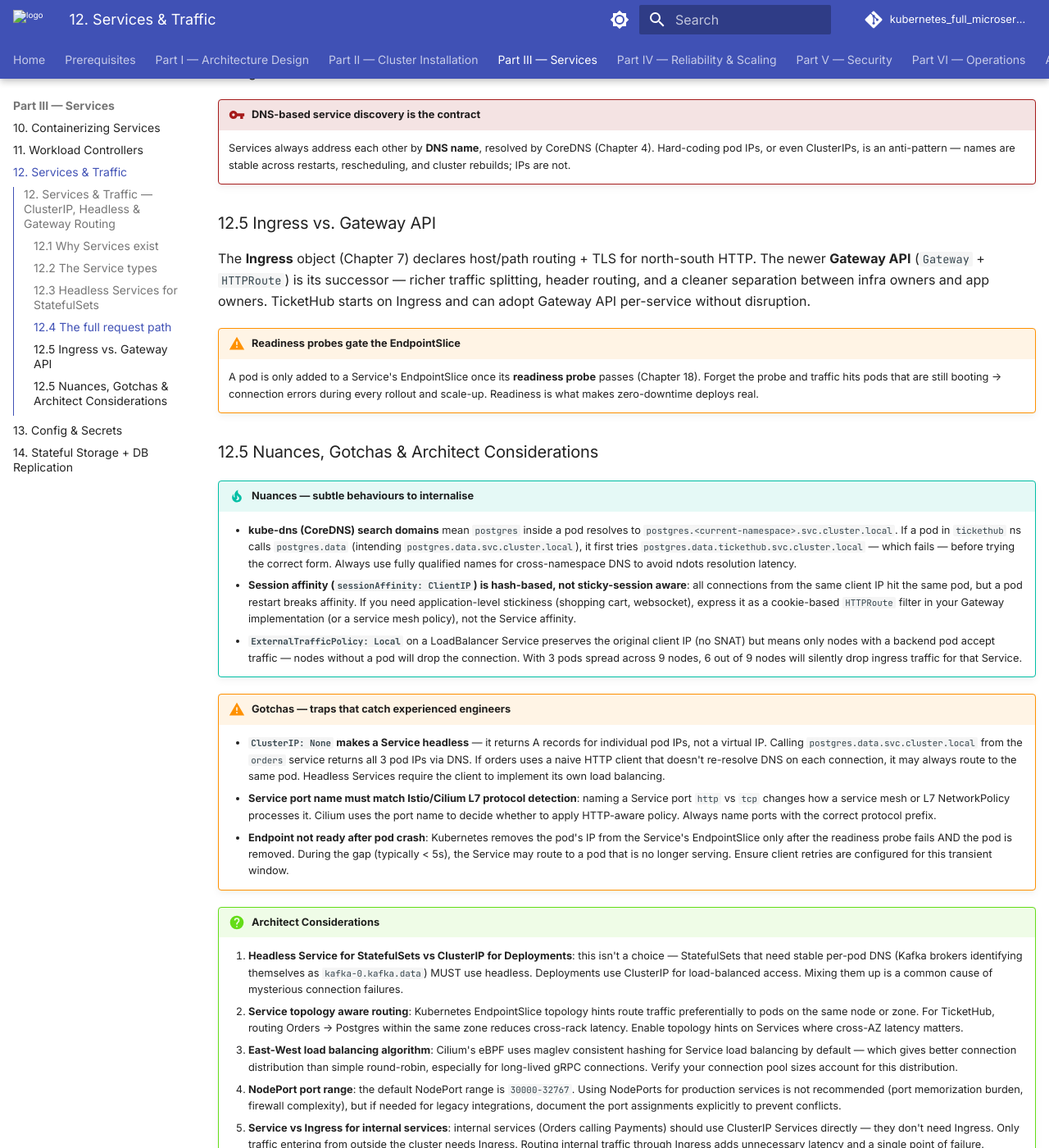
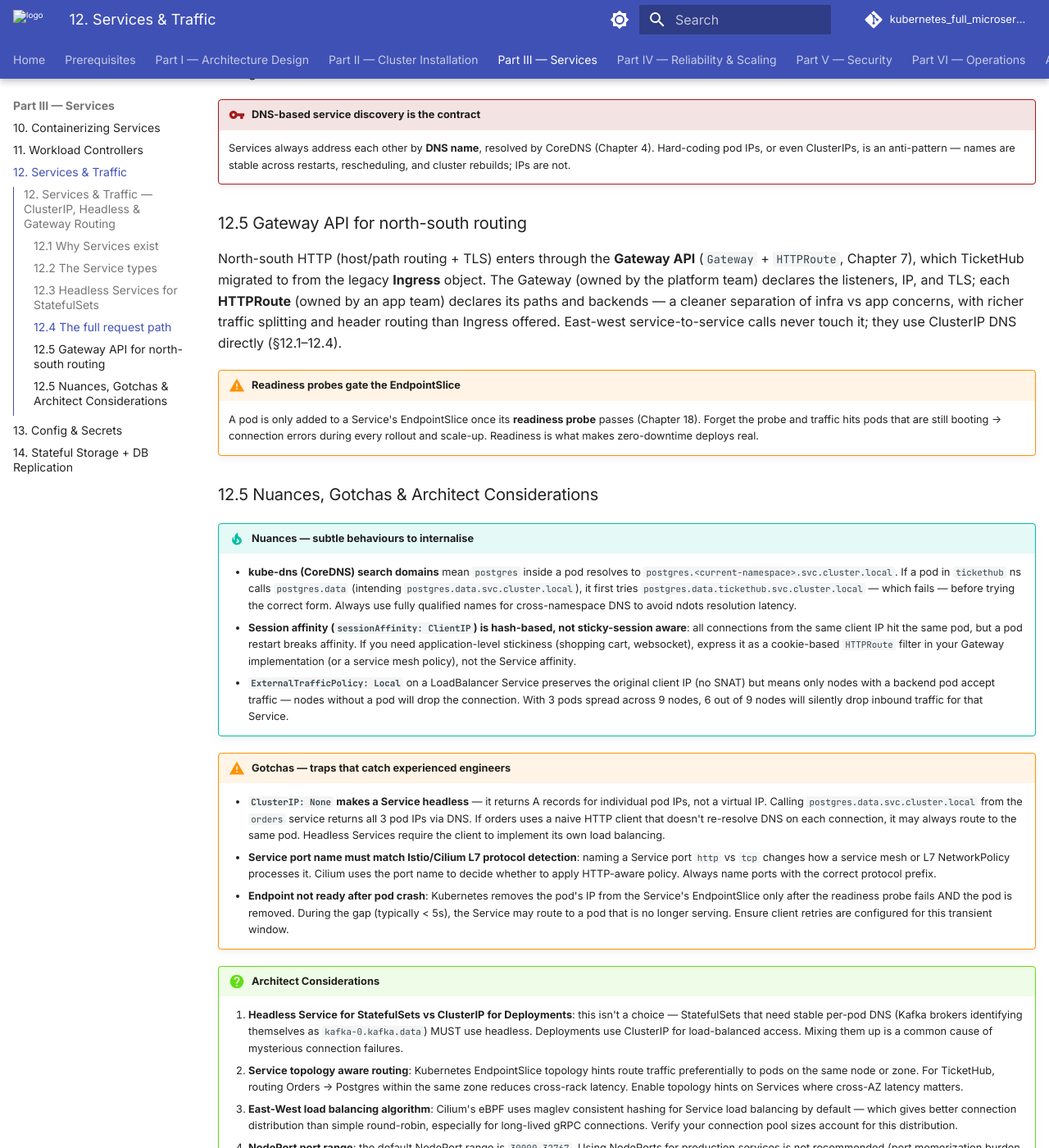
Before and after one commit to karthikb35/kubernetes_full_microservices, an MkDocs documentation site: the page built from docs/12-services-traffic.md, in a window 1280 px wide and 1400 px high, scrolled down 2587 px. Shown: the whole window at 82% size. Built offline with MkDocs 1.6.1 and Material for MkDocs 9.7.7, drawn with Linux system fonts in a browser that asks for light colours; comment, search, counter and statistics services are not loaded; some of the changed text lies outside the part shown.

Commit message:
Fix remaining north-south edge references to Ingress
Rewrite Ch 12 s12.5 to describe Gateway API as the current north-south path (was still framed as 'TicketHub starts on Ingress'). Update edge references in chapters 3, 4, 12, front-matter TOC, repo README, and diagrams.py (namespace/app-of-apps/service-type/palette labels). Sync enrich_docs.py. NetworkPolicy 'ingress' usages left unchanged.

```diff
--- a/docs/12-services-traffic.md
+++ b/docs/12-services-traffic.md
@@ -101,9 +101,9 @@ Locally, you override them to point at whatever port your services are running o
     Hard-coding pod IPs, or even ClusterIPs, is an anti-pattern — names are stable across
     restarts, rescheduling, and cluster rebuilds; IPs are not.
 
-### 12.5 Ingress vs. Gateway API
+### 12.5 Gateway API for north-south routing
 
-The **Ingress** object (Chapter 7) declares host/path routing + TLS for north-south HTTP. The newer **Gateway API** (`Gateway` + `HTTPRoute`) is its successor — richer traffic splitting, header routing, and a cleaner separation between infra owners and app owners. TicketHub starts on Ingress and can adopt Gateway API per-service without disruption.
+North-south HTTP (host/path routing + TLS) enters through the **Gateway API** (`Gateway` + `HTTPRoute`, Chapter 7), which TicketHub migrated to from the legacy **Ingress** object. The Gateway (owned by the platform team) declares the listeners, IP, and TLS; each **HTTPRoute** (owned by an app team) declares its paths and backends — a cleaner separation of infra vs app concerns, with richer traffic splitting and header routing than Ingress offered. East-west service-to-service calls never touch it; they use ClusterIP DNS directly (§12.1–12.4).
 
 !!! warning "Readiness probes gate the EndpointSlice"
     A pod is only added to a Service's EndpointSlice once its **readiness probe** passes
@@ -117,7 +117,7 @@ The **Ingress** object (Chapter 7) declares host/path routing + TLS for north-so
 !!! tip "Nuances — subtle behaviours to internalise"
     - **kube-dns (CoreDNS) search domains** mean `postgres` inside a pod resolves to `postgres.<current-namespace>.svc.cluster.local`. If a pod in `tickethub` ns calls `postgres.data` (intending `postgres.data.svc.cluster.local`), it first tries `postgres.data.tickethub.svc.cluster.local` — which fails — before trying the correct form. Always use fully qualified names for cross-namespace DNS to avoid ndots resolution latency.
     - **Session affinity (`sessionAffinity: ClientIP`) is hash-based, not sticky-session aware**: all connections from the same client IP hit the same pod, but a pod restart breaks affinity. If you need application-level stickiness (shopping cart, websocket), express it as a cookie-based `HTTPRoute` filter in your Gateway implementation (or a service mesh policy), not the Service affinity.
-    - **`ExternalTrafficPolicy: Local`** on a LoadBalancer Service preserves the original client IP (no SNAT) but means only nodes with a backend pod accept traffic — nodes without a pod will drop the connection. With 3 pods spread across 9 nodes, 6 out of 9 nodes will silently drop ingress traffic for that Service.
+    - **`ExternalTrafficPolicy: Local`** on a LoadBalancer Service preserves the original client IP (no SNAT) but means only nodes with a backend pod accept traffic — nodes without a pod will drop the connection. With 3 pods spread across 9 nodes, 6 out of 9 nodes will silently drop inbound traffic for that Service.
 
 !!! warning "Gotchas — traps that catch experienced engineers"
     - **`ClusterIP: None` makes a Service headless** — it returns A records for individual pod IPs, not a virtual IP. Calling `postgres.data.svc.cluster.local` from the `orders` service returns all 3 pod IPs via DNS. If orders uses a naive HTTP client that doesn't re-resolve DNS on each connection, it may always route to the same pod. Headless Services require the client to implement its own load balancing.
@@ -129,12 +129,12 @@ The **Ingress** object (Chapter 7) declares host/path routing + TLS for north-so
     2. **Service topology aware routing**: Kubernetes EndpointSlice topology hints route traffic preferentially to pods on the same node or zone. For TicketHub, routing Orders → Postgres within the same zone reduces cross-rack latency. Enable topology hints on Services where cross-AZ latency matters.
     3. **East-West load balancing algorithm**: Cilium's eBPF uses maglev consistent hashing for Service load balancing by default — which gives better connection distribution than simple round-robin, especially for long-lived gRPC connections. Verify your connection pool sizes account for this distribution.
     4. **NodePort port range**: the default NodePort range is `30000-32767`. Using NodePorts for production services is not recommended (port memorization burden, firewall complexity), but if needed for legacy integrations, document the port assignments explicitly to prevent conflicts.
-    5. **Service vs Ingress for internal services**: internal services (Orders calling Payments) should use ClusterIP Services directly — they don't need Ingress. Only traffic entering from outside the cluster needs Ingress. Routing internal traffic through Ingress adds unnecessary latency and a single point of failure.
+    5. **Service vs Gateway for internal services**: internal services (Orders calling Payments) should use ClusterIP Services directly — they don't need the Gateway. Only traffic entering from outside the cluster goes through the Gateway. Routing internal traffic through the edge Gateway adds unnecessary latency and a single point of failure.
 
 !!! success "Chapter 12 checklist"
     - Every service exposed as a **ClusterIP**; services call each other by **DNS name**.
     - StatefulSets front a **headless** Service for stable per-pod DNS.
-    - Only the **Ingress controller** is a `LoadBalancer` (via MetalLB).
+    - Only the **Gateway**'s Service is a `LoadBalancer` (via MetalLB).
     - **Readiness probes** defined so only Ready pods receive traffic.
     - No raw pod IPs or ClusterIPs hard-coded anywhere.
 
--- a/enrich_docs.py
+++ b/enrich_docs.py
@@ -264,7 +264,7 @@ ENRICHMENTS: dict[str, dict] = {
   nuances="""\
 - **kube-dns (CoreDNS) search domains** mean `postgres` inside a pod resolves to `postgres.<current-namespace>.svc.cluster.local`. If a pod in `tickethub` ns calls `postgres.data` (intending `postgres.data.svc.cluster.local`), it first tries `postgres.data.tickethub.svc.cluster.local` — which fails — before trying the correct form. Always use fully qualified names for cross-namespace DNS to avoid ndots resolution latency.
 - **Session affinity (`sessionAffinity: ClientIP`) is hash-based, not sticky-session aware**: all connections from the same client IP hit the same pod, but a pod restart breaks affinity. If you need application-level stickiness (shopping cart, websocket), express it as a cookie-based `HTTPRoute` filter in your Gateway implementation (or a service mesh policy), not the Service affinity.
-- **`ExternalTrafficPolicy: Local`** on a LoadBalancer Service preserves the original client IP (no SNAT) but means only nodes with a backend pod accept traffic — nodes without a pod will drop the connection. With 3 pods spread across 9 nodes, 6 out of 9 nodes will silently drop ingress traffic for that Service.""",
+- **`ExternalTrafficPolicy: Local`** on a LoadBalancer Service preserves the original client IP (no SNAT) but means only nodes with a backend pod accept traffic — nodes without a pod will drop the connection. With 3 pods spread across 9 nodes, 6 out of 9 nodes will silently drop inbound traffic for that Service.""",
   gotchas="""\
 - **`ClusterIP: None` makes a Service headless** — it returns A records for individual pod IPs, not a virtual IP. Calling `postgres.data.svc.cluster.local` from the `orders` service returns all 3 pod IPs via DNS. If orders uses a naive HTTP client that doesn't re-resolve DNS on each connection, it may always route to the same pod. Headless Services require the client to implement its own load balancing.
 - **Service port name must match Istio/Cilium L7 protocol detection**: naming a Service port `http` vs `tcp` changes how a service mesh or L7 NetworkPolicy processes it. Cilium uses the port name to decide whether to apply HTTP-aware policy. Always name ports with the correct protocol prefix.
@@ -274,7 +274,7 @@ ENRICHMENTS: dict[str, dict] = {
 2. **Service topology aware routing**: Kubernetes EndpointSlice topology hints route traffic preferentially to pods on the same node or zone. For TicketHub, routing Orders → Postgres within the same zone reduces cross-rack latency. Enable topology hints on Services where cross-AZ latency matters.
 3. **East-West load balancing algorithm**: Cilium's eBPF uses maglev consistent hashing for Service load balancing by default — which gives better connection distribution than simple round-robin, especially for long-lived gRPC connections. Verify your connection pool sizes account for this distribution.
 4. **NodePort port range**: the default NodePort range is `30000-32767`. Using NodePorts for production services is not recommended (port memorization burden, firewall complexity), but if needed for legacy integrations, document the port assignments explicitly to prevent conflicts.
-5. **Service vs Ingress for internal services**: internal services (Orders calling Payments) should use ClusterIP Services directly — they don't need Ingress. Only traffic entering from outside the cluster needs Ingress. Routing internal traffic through Ingress adds unnecessary latency and a single point of failure."""
+5. **Service vs Gateway for internal services**: internal services (Orders calling Payments) should use ClusterIP Services directly — they don't need the Gateway. Only traffic entering from outside the cluster goes through the Gateway. Routing internal traffic through the edge Gateway adds unnecessary latency and a single point of failure."""
 ),
 
 "13-config-secrets.md": dict(
@@ -532,7 +532,7 @@ ENRICHMENTS: dict[str, dict] = {
 "29-recap.md": dict(
   heading="29.3",
   nuances="""\
-- **The request journey is not a straight line**: in the full sequence (User → CDN → Ingress → Gateway → Orders → Inventory → Payments → Kafka → Notifications), each hop involves DNS resolution, TLS handshake (potentially), TCP connection establishment, and application processing. Instruments show the TOTAL latency but each component in the chain can introduce jitter independently — distributed tracing (Tempo) is required to identify where p99 latency spikes originate.
+- **The request journey is not a straight line**: in the full sequence (User → CDN → Gateway → API Gateway svc → Orders → Inventory → Payments → Kafka → Notifications), each hop involves DNS resolution, TLS handshake (potentially), TCP connection establishment, and application processing. Instruments show the TOTAL latency but each component in the chain can introduce jitter independently — distributed tracing (Tempo) is required to identify where p99 latency spikes originate.
 - **Kubernetes' asynchronous reconciliation means eventual consistency everywhere**: when you `kubectl apply` a Deployment change, the API server accepts it immediately, but the scheduler, kubelet, and container runtime each have their own reconcile cycle. The time from `apply` to all pods serving the new version can be 10-120 seconds depending on image pull time and readiness probe duration.
 - **The security model is defense in depth, not a single perimeter**: each layer (TLS, NetworkPolicy, RBAC, PSA, Kyverno, Falco) independently limits blast radius. An attacker who bypasses one layer still faces the others. The weakest link in the TicketHub security model is the shared `tickethub` namespace — services share namespace scope even though they have individual RBAC and NetworkPolicy.""",
   gotchas="""\
```
Also changed, not shown: diagrams.py (+6 -6 lines), docs/00-front-matter.md (+1 -1 lines), docs/03-topology.md (+1 -1 lines), docs/04-network-design.md (+2 -2 lines), repo/README.md (+1 -1 lines).
